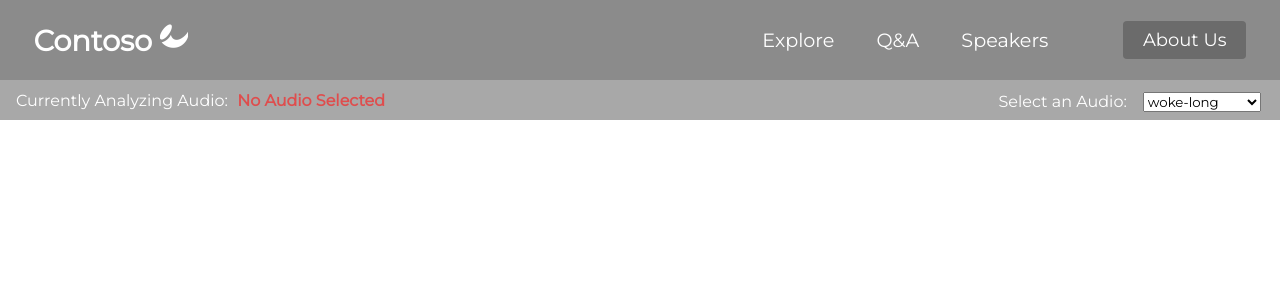
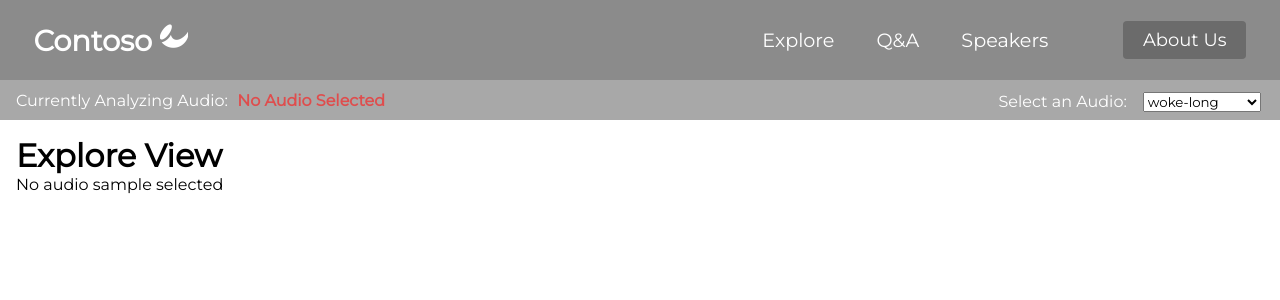
Before and after one commit to thomasmchen/uist-2021, a React (Create React App) app in the folder uist-2021/: page /uist-2021/data/explore in a window 1280 px wide. Shown: the top 300 px of the page. Built offline with nearby package versions, Linux system fonts and the light colour scheme.

Commit message:
core - default explore page

```diff
--- a/uist-2021/src/components/DataContainer/DataContainer.js
+++ b/uist-2021/src/components/DataContainer/DataContainer.js
@@ -37,7 +37,7 @@ function DataContainer(props) {
     return (
         <div className="DataContainer">
             <Switch>
-                <Route path="/uist-2021/data/spans">
+                <Route path="/uist-2021">
                     <SpansView className="SpansView" audioName={props.audioName} audioData={audioData}/>
                 </Route>
                 <Route path="/uist-2021/data/qa">
--- a/uist-2021/src/components/Navbar/MenuItems.js
+++ b/uist-2021/src/components/Navbar/MenuItems.js
@@ -1,7 +1,7 @@
 export const MenuItems = [
     {
         title:  'Explore',
-        url: '/uist-2021/data/spans',
+        url: '/uist-2021',
         cName: 'nav-links'
     },
     {
```
